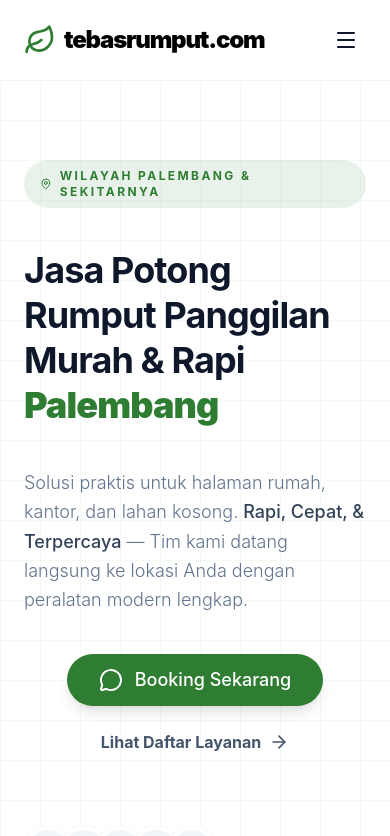
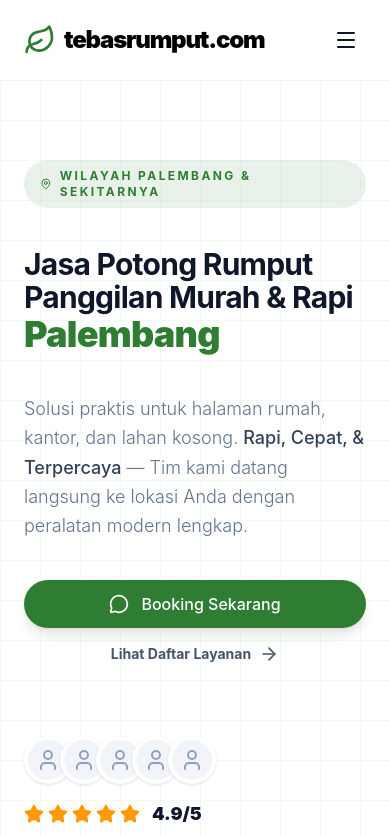
Before and after one commit to abaybeyyy-pixel/tebasrumput, a React (Vite) app: page / in a window 390 px wide. Shown: the top 836 px of the page. Built offline with nearby package versions, Linux system fonts and the light colour scheme.

Commit message:
UI: Final mobile-first responsive refinements

```diff
--- a/src/App.tsx
+++ b/src/App.tsx
@@ -617,7 +617,7 @@ export default function App() {
                 <span>Wilayah <span className="text-primary font-bold">Palembang</span> & Sekitarnya</span>
               </motion.div>
 
-              <motion.h1 variants={fadeIn} className="text-4xl md:text-6xl font-medium leading-tight text-slate-900 tracking-tight">
+              <motion.h1 variants={fadeIn} className="text-3xl sm:text-4xl md:text-6xl font-medium leading-[1.1] text-slate-900 tracking-tight">
                 <span className="font-bold">Jasa Potong Rumput Panggilan Murah & Rapi</span> <br />
                 <span className="text-primary font-black text-4xl md:text-6xl">Palembang</span>
               </motion.h1>
@@ -627,14 +627,14 @@ export default function App() {
                 <span className="font-medium text-slate-700">Rapi, Cepat, & Terpercaya</span> — Tim kami datang langsung ke lokasi Anda dengan peralatan modern lengkap.
               </motion.p>
 
-              <motion.div variants={fadeIn} className="flex flex-col sm:flex-row gap-6 items-center">
+              <motion.div variants={fadeIn} className="flex flex-col sm:flex-row gap-4 items-center">
                 <button
                   onClick={handleBooking}
-                  className="btn-primary text-lg px-12 py-5 flex items-center gap-3 shadow-lg hover:bg-primary-dark"
+                  className="btn-primary w-full sm:w-auto text-base px-10 py-4 flex items-center justify-center gap-3 shadow-lg hover:bg-primary-dark"
                 >
-                  <MessageCircle className="w-6 h-6" /> Booking Sekarang
+                  <MessageCircle className="w-5 h-5" /> Booking Sekarang
                 </button>
-                <a href="#layanan" className="text-slate-600 font-bold hover:text-primary transition-colors flex items-center gap-2">
+                <a href="#layanan" className="text-slate-600 font-bold hover:text-primary transition-colors flex items-center gap-2 text-sm sm:text-base">
                   Lihat Daftar Layanan <ArrowRight className="w-5 h-5" />
                 </a>
               </motion.div>
@@ -662,7 +662,7 @@ export default function App() {
               initial={{ opacity: 0, x: 20 }}
               animate={{ opacity: 1, x: 0 }}
               transition={{ delay: 0.4, duration: 0.8 }}
-              className="bg-white p-8 rounded-3xl shadow-2xl border border-slate-100 relative"
+              className="bg-white p-6 md:p-8 rounded-3xl shadow-2xl border border-slate-100 relative"
             >
               <div className="absolute -top-4 -right-4 bg-primary text-white text-xs font-bold px-4 py-2 rounded-full shadow-lg">
                 Respon Cepat!
@@ -1058,10 +1058,10 @@ export default function App() {
         {/* Blog Section */}
         <section id="blog" className="py-24 px-6 md:px-12 lg:px-24 bg-white">
           <div className="max-w-7xl mx-auto">
-            <div className="text-center mb-16 space-y-4">
+            <div className="text-center mb-10 md:mb-16 space-y-4">
               <h2 className="text-primary font-bold text-sm tracking-widest uppercase">Tips & Blog</h2>
-              <h3 className="text-3xl md:text-5xl font-bold text-slate-900 tracking-tight">Inspirasi & Tips Perawatan Taman</h3>
-              <p className="text-slate-500 max-w-2xl mx-auto font-light text-sm md:text-base">Informasi bermanfaat seputar perawatan rumput dan taman khusus untuk wilayah Palembang.</p>
+              <h3 className="text-2xl md:text-5xl font-bold text-slate-900 tracking-tight">Inspirasi & Tips Perawatan Taman</h3>
+              <p className="text-slate-500 max-w-2xl mx-auto font-light text-xs md:text-base">Informasi bermanfaat seputar perawatan rumput dan taman khusus untuk wilayah Palembang.</p>
             </div>
 
             <div className="flex gap-6 overflow-x-auto pb-8 snap-x snap-mandatory hide-scrollbar -mx-6 px-6">
@@ -1092,12 +1092,12 @@ export default function App() {
         </section>
 
         {/* CTA Banner */}
-        < section className="px-6 md:px-12 lg:px-24 py-12" >
-          <div className="max-w-7xl mx-auto bg-primary rounded-3xl p-12 md:p-20 text-center text-white relative overflow-hidden shadow-xl">
+        < section className="px-5 md:px-12 lg:px-24 py-12" >
+          <div className="max-w-7xl mx-auto bg-primary rounded-3xl p-8 md:p-20 text-center text-white relative overflow-hidden shadow-xl">
             <div className="relative z-10 space-y-6">
               <h3 className="text-2xl md:text-4xl font-semibold max-w-xl mx-auto leading-tight tracking-tight">Rumput Anda Sudah Terlalu Panjang?</h3>
-              <p className="text-white/80 font-medium text-base">Jangan biarkan halaman Anda jadi hutan. Booking sekarang dan dapatkan diskon 10%!</p>
-              <button onClick={handleBooking} className="bg-white text-primary px-8 py-3 rounded-full font-bold text-base shadow-lg hover:bg-slate-50 transition-all active:scale-95 flex items-center gap-2 mx-auto">
+              <p className="text-white/80 font-medium text-sm md:text-base">Jangan biarkan halaman Anda jadi hutan. Booking sekarang dan dapatkan diskon 10%!</p>
+              <button onClick={handleBooking} className="bg-white text-primary px-8 py-3 rounded-full font-bold text-sm md:text-base shadow-lg hover:bg-slate-50 transition-all active:scale-95 flex items-center gap-2 mx-auto">
                 <MessageCircle className="w-5 h-5" /> Booking Sekarang <ArrowRight className="w-4 h-4" />
               </button>
             </div>
--- a/src/index.css
+++ b/src/index.css
@@ -29,19 +29,19 @@ body {
 }
 
 .section-padding {
-  @apply py-20 px-6 md:px-12 lg:px-24;
+  @apply py-12 px-5 md:py-20 md:px-12 lg:px-24;
 }
 
 .btn-primary {
-  @apply bg-primary text-white px-8 py-3 rounded-full font-medium transition-all hover:bg-primary-dark hover:shadow-lg active:scale-95;
+  @apply bg-primary text-white px-6 py-3 md:px-8 md:py-3 rounded-full font-medium transition-all hover:bg-primary-dark hover:shadow-lg active:scale-95;
 }
 
 .btn-secondary {
-  @apply border-2 border-primary text-primary px-8 py-3 rounded-full font-medium transition-all hover:bg-primary/5 active:scale-95;
+  @apply border-2 border-primary text-primary px-6 py-3 md:px-8 md:py-3 rounded-full font-medium transition-all hover:bg-primary/5 active:scale-95;
 }
 
 .card {
-  @apply bg-white p-8 rounded-2xl shadow-sm border border-slate-100 transition-all hover:shadow-md hover:-translate-y-1;
+  @apply bg-white p-5 md:p-8 rounded-2xl shadow-sm border border-slate-100 transition-all hover:shadow-md hover:-translate-y-1;
 }
 
 /* Blog Content Styles */
```
